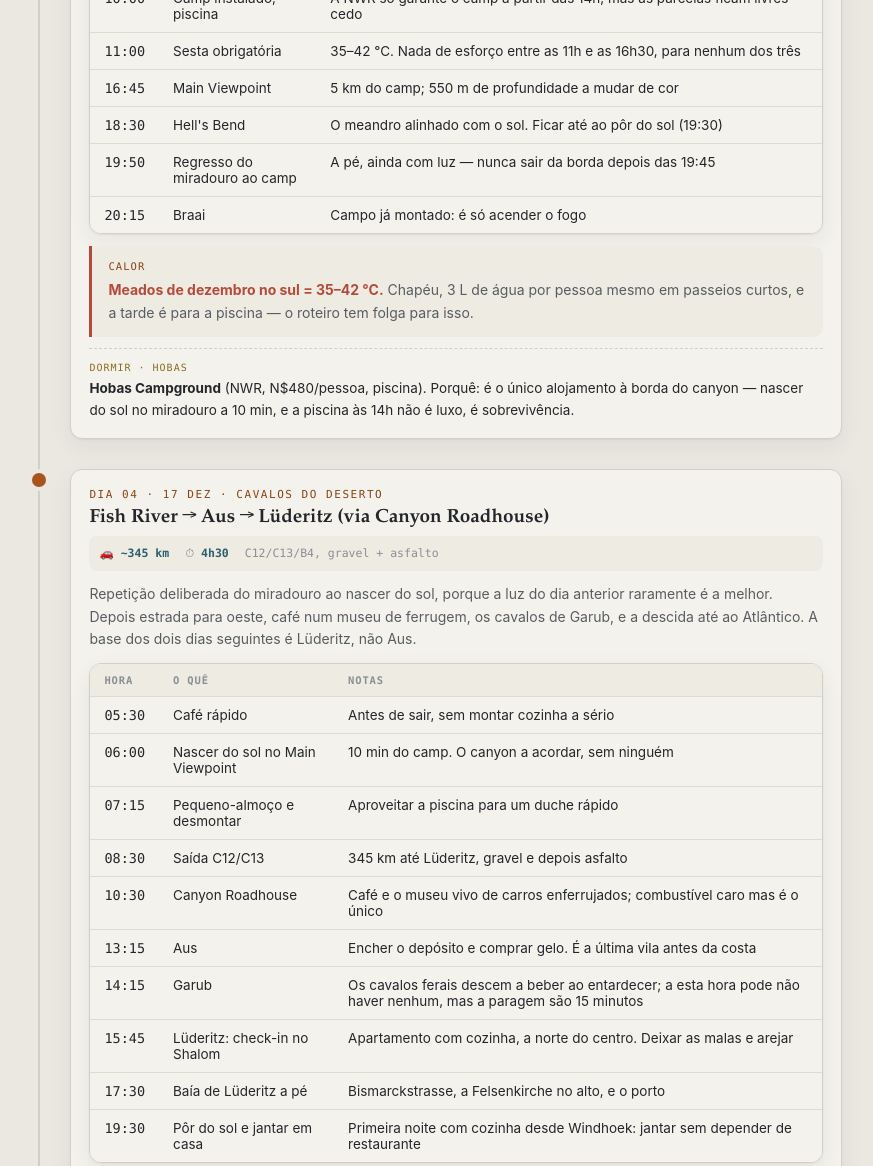
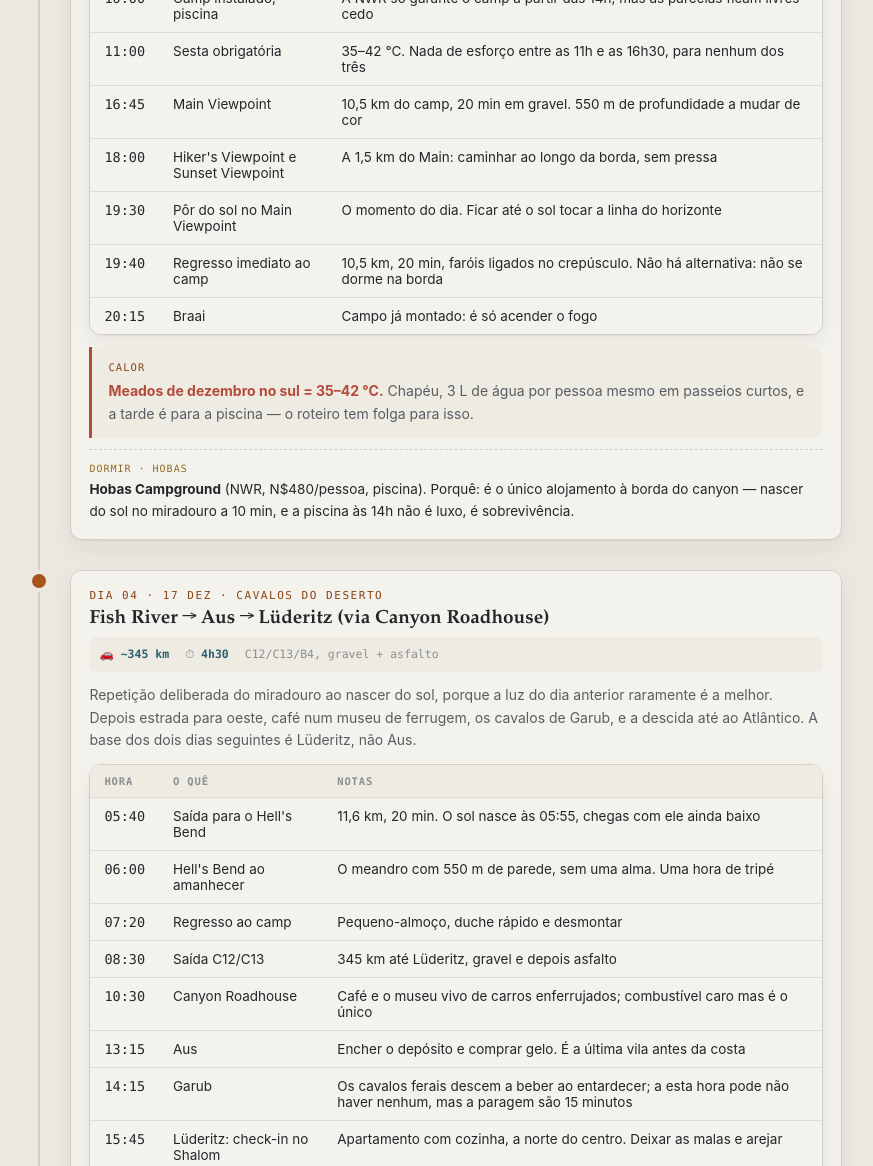
Before and after one commit to jhfmartins/guia-namibia, a plain HTML site: page index.html in a window 1280 px wide. Shown: the part 9140-10306 px from the top of the page, without its empty margins (350-1223 px from the left). Drawn offline with Linux system fonts and the light colour scheme.

Commit message:
Dia 03/04: pôr do sol no Main, Hell's Bend ao amanhecer; distâncias reais dos miradouros

```diff
--- a/index.html
+++ b/index.html
@@ -625,9 +625,10 @@
                 <tr><td class="num">09:30</td><td>Portão de Hobas</td><td><b>Taxas em dinheiro</b>: N$280 por adulto + N$60 pela viatura, por dia. Não aceitam cartão</td></tr>
                 <tr><td class="num">10:00</td><td>Camp instalado, piscina</td><td>A NWR só garante o camp a partir das 14h, mas as parcelas ficam livres cedo</td></tr>
                 <tr><td class="num">11:00</td><td>Sesta obrigatória</td><td>35–42 °C. Nada de esforço entre as 11h e as 16h30, para nenhum dos três</td></tr>
-                <tr><td class="num">16:45</td><td>Main Viewpoint</td><td>5 km do camp; 550 m de profundidade a mudar de cor</td></tr>
-                <tr><td class="num">18:30</td><td>Hell's Bend</td><td>O meandro alinhado com o sol. Ficar até ao pôr do sol (19:30)</td></tr>
-                <tr><td class="num">19:50</td><td>Regresso do miradouro ao camp</td><td>A pé, ainda com luz — nunca sair da borda depois das 19:45</td></tr>
+                <tr><td class="num">16:45</td><td>Main Viewpoint</td><td>10,5 km do camp, 20 min em gravel. 550 m de profundidade a mudar de cor</td></tr>
+                <tr><td class="num">18:00</td><td>Hiker's Viewpoint e Sunset Viewpoint</td><td>A 1,5 km do Main: caminhar ao longo da borda, sem pressa</td></tr>
+                <tr><td class="num">19:30</td><td>Pôr do sol no Main Viewpoint</td><td>O momento do dia. Ficar até o sol tocar a linha do horizonte</td></tr>
+                <tr><td class="num">19:40</td><td>Regresso imediato ao camp</td><td>10,5 km, 20 min, faróis ligados no crepúsculo. Não há alternativa: não se dorme na borda</td></tr>
                 <tr><td class="num">20:15</td><td>Braai</td><td>Campo já montado: é só acender o fogo</td></tr>
               </tbody>
             </table>
@@ -645,9 +646,9 @@
             <table>
               <thead><tr><th>Hora</th><th>O quê</th><th>Notas</th></tr></thead>
               <tbody>
-                <tr><td class="num">05:30</td><td>Café rápido</td><td>Antes de sair, sem montar cozinha a sério</td></tr>
-                <tr><td class="num">06:00</td><td>Nascer do sol no Main Viewpoint</td><td>10 min do camp. O canyon a acordar, sem ninguém</td></tr>
-                <tr><td class="num">07:15</td><td>Pequeno-almoço e desmontar</td><td>Aproveitar a piscina para um duche rápido</td></tr>
+                <tr><td class="num">05:40</td><td>Saída para o Hell's Bend</td><td>11,6 km, 20 min. O sol nasce às 05:55, chegas com ele ainda baixo</td></tr>
+                <tr><td class="num">06:00</td><td>Hell's Bend ao amanhecer</td><td>O meandro com 550 m de parede, sem uma alma. Uma hora de tripé</td></tr>
+                <tr><td class="num">07:20</td><td>Regresso ao camp</td><td>Pequeno-almoço, duche rápido e desmontar</td></tr>
                 <tr><td class="num">08:30</td><td>Saída C12/C13</td><td>345 km até Lüderitz, gravel e depois asfalto</td></tr>
                 <tr><td class="num">10:30</td><td>Canyon Roadhouse</td><td>Café e o museu vivo de carros enferrujados; combustível caro mas é o único</td></tr>
                 <tr><td class="num">13:15</td><td>Aus</td><td>Encher o depósito e comprar gelo. É a última vila antes da costa</td></tr>
```
